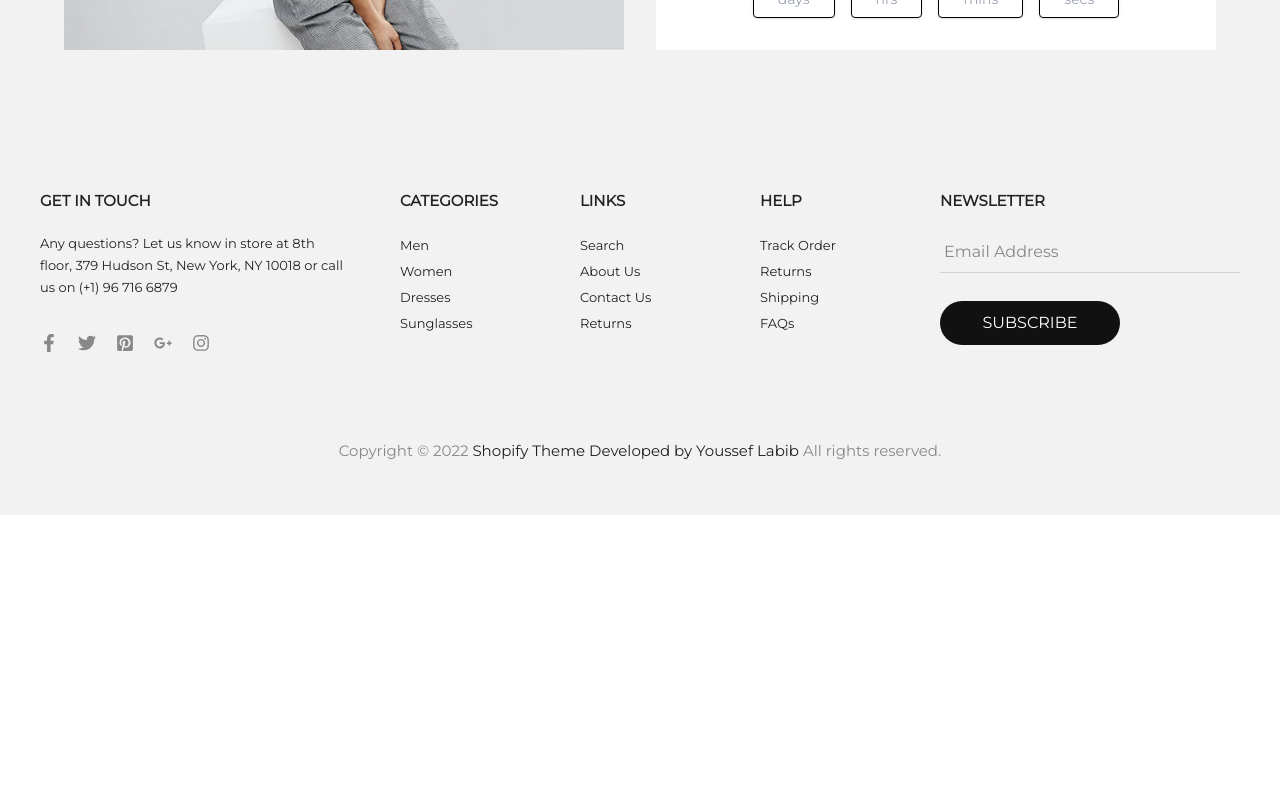
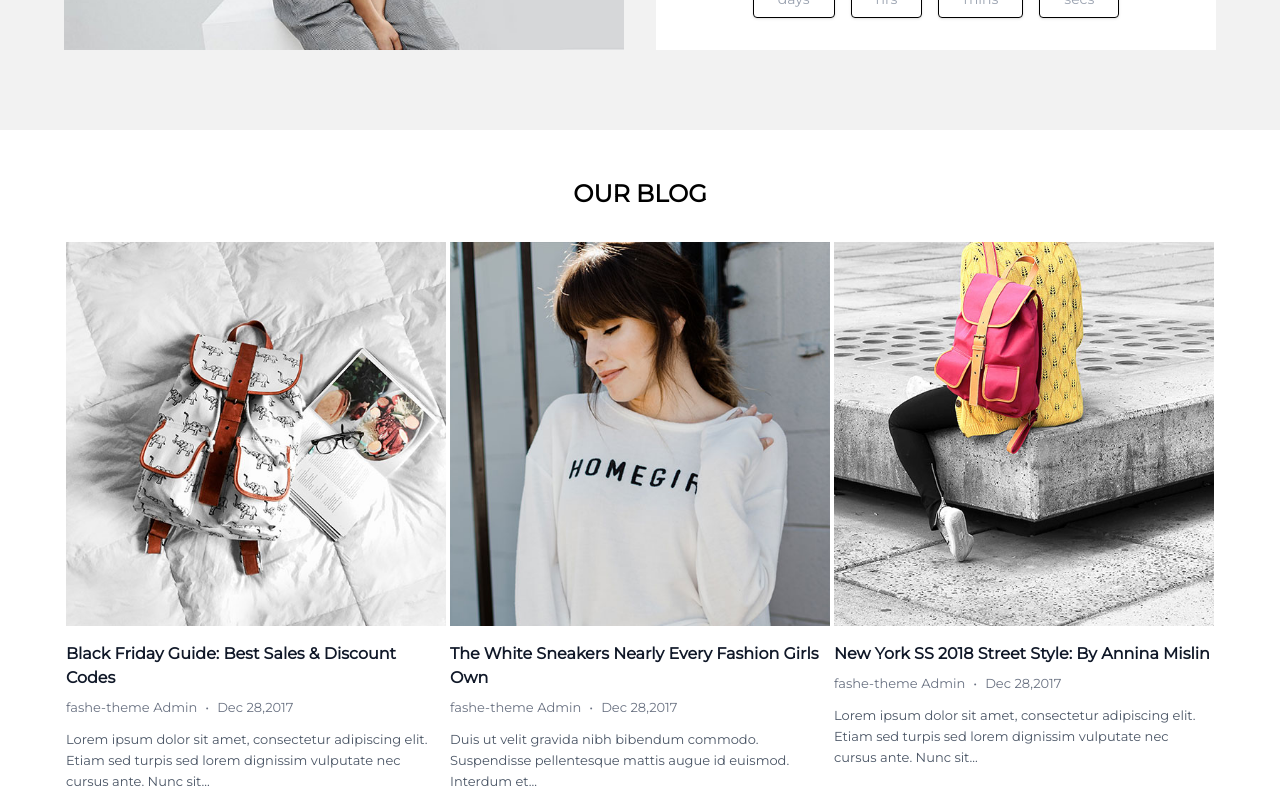
Before and after one commit to youssef-labib/Youssef_Labib_Final_Project_React, a React (Vite) app: page / in a window 1280 px wide. Shown: the part 2900-3700 px from the top of the page. Before the commit the page ends 3415 px from the top, so only its background shows below. Built offline with nearby package versions, Linux system fonts and the light colour scheme.

Commit message:
Our Blog Section in home page completed

```diff
--- a/src/pages/about/partials/story.jsx
+++ b/src/pages/about/partials/story.jsx
@@ -10,7 +10,7 @@ const StoryPage = () => {
 
             <div className="about-story flex flex-col lg:flex-row container mx-auto py-12 px-8 md:px-12 lg:px-20 gap-16">
                 <div className="left-as w-full lg:w-2/5 aspect-square p-12 md:p-16 lg:p-20">
-                    <img src={Images.itemCart01} alt="about" className='w-full h-full object-cover' />
+                    <img src={Images.shopy4} alt="about" className='w-full h-full object-cover' />
                 </div>
 
                 <div className="right-as w-full lg:w-1/2 flex flex-col justify-center">
--- a/src/pages/home/home.jsx
+++ b/src/pages/home/home.jsx
@@ -3,6 +3,9 @@ import HeroSection from './partials/hero';
 import CategoriesPage from './partials/categories';
 import ProductsPage from './partials/products';
 import CountdownSalePage from './partials/countdownSale';
+import OurBlog from './partials/ourblog';
+
+
 const HomePage = () => {
 
     return (
@@ -12,6 +15,7 @@ const HomePage = () => {
             <CategoriesPage />
             <ProductsPage />
             <CountdownSalePage />
+            <OurBlog />
 
         </>
     );
--- /dev/null
+++ b/src/pages/home/partials/ourBlog.jsx
@@ -0,0 +1,47 @@
+import React from 'react';
+import blogData from '../../../json/blog.json';
+
+const OurBlog = () => {
+    return (
+        <section className="container mx-auto py-12">
+            <div className="px-16">
+                <h2 className="text-2xl font-bold text-center uppercase mb-8">Our Blog</h2>
+
+                <div className="grid grid-cols-1 md:grid-cols-2 lg:grid-cols-3">
+                    {blogData.map((post) => (
+                        <article key={post.id} className="bg-white max-w-[380px] mx-auto w-full">
+                            <div className="w-full h-96 overflow-hidden">
+                                <img
+                                    src={post.image}
+                                    alt={post.title}
+                                    className="w-full h-full object-cover"
+                                />
+                            </div>
+
+                            <div className="pt-4">
+                                <a
+                                    href="#"
+                                    className="text-[16px] font-bold text-gray-900 hover:text-gray-700 block mb-2"
+                                >
+                                    {post.title}
+                                </a>
+
+                                <div className="text-[13px] text-gray-500 mb-3">
+                                    <span>{post.author}</span>
+                                    <span className="mx-2">•</span>
+                                    <span>{post.date}</span>
+                                </div>
+
+                                <p className="text-[13px] text-gray-600 leading-relaxed">
+                                    {post.description}
+                                </p>
+                            </div>
+                        </article>
+                    ))}
+                </div>
+            </div>
+        </section>
+    );
+};
+
+export default OurBlog;
```
